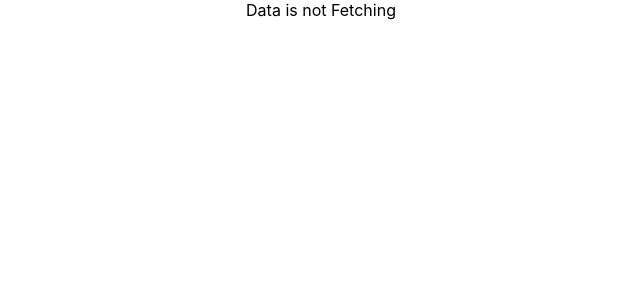
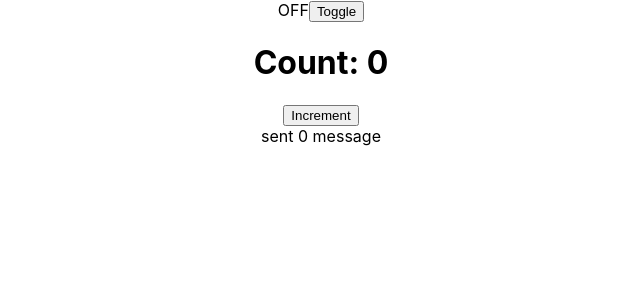
Before and after one commit to makbulhosen5000/react-hooks, a React (Create React App) app: page / in a window 1280 px wide. Shown: the top 300 px of the page, without its empty margins (319-959 px from the left). Built offline with nearby package versions, Linux system fonts and the light colour scheme; no server answers.

Commit message:
added memo

```diff
--- a/src/App.js
+++ b/src/App.js
@@ -1,7 +1,8 @@
 import React from 'react';
 import './App.css';
+import UseMemo from './components/useMemoHook/UseMemo';
 
-import ReducerMain from './components/useReducerHook/ReducerMain';
+//import ReducerMain from './components/useReducerHook/ReducerMain';
 // import ComplexCounter2 from './components/useReducerHook/ComplexCounter2';
 // import ComplexCounter from './components/useReducerHook/ComplexCounter';
 // import ReducerCounter from './components/useReducerHook/ReducerCounter';
@@ -23,8 +24,8 @@ function App() {
       {/* <UseReducer/> */}
       {/* <ReducerCounter/> */}
       {/* <ComplexCounter2/> */}
-
-      <ReducerMain/>
+      {/* <ReducerMain/> */}
+      <UseMemo/>
     </div>
   );
 }
--- /dev/null
+++ b/src/components/useMemoHook/Message.js
@@ -0,0 +1,10 @@
+import React, { memo } from 'react'
+
+function message({countMessage}) {
+  console.log('message rendering');
+  return (
+    <div>sent {countMessage} message</div>
+  )
+}
+
+export default memo(message)
--- /dev/null
+++ b/src/components/useMemoHook/UseMemo.js
@@ -0,0 +1,18 @@
+import React, { useState } from 'react'
+import Message from './Message';
+function UseMemo() {
+    const [count,setCount] = useState(0);
+    const [toggle,setToggle] = useState(false);
+    console.log("app rendering");
+  return (
+    <div>
+        {toggle ? 'ON':'OFF'}
+        <button onClick={()=>setToggle(!toggle)}>Toggle</button>
+        <h1>Count: {count}</h1>
+        <button onClick={()=>setCount((count)=>count+1)}>Increment</button>
+        <Message countMessage="0"/>
+    </div>
+  )
+}
+
+export default UseMemo
```
